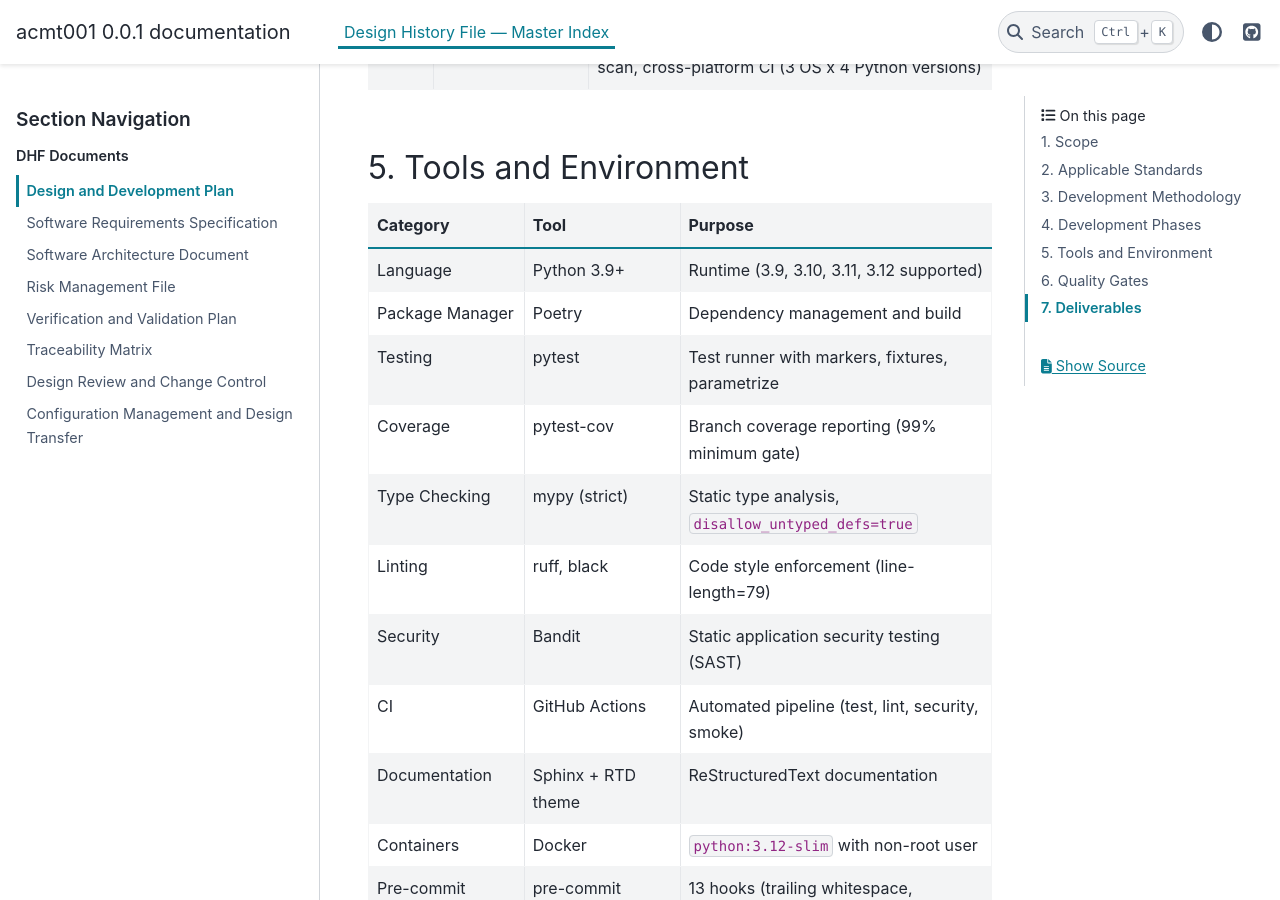
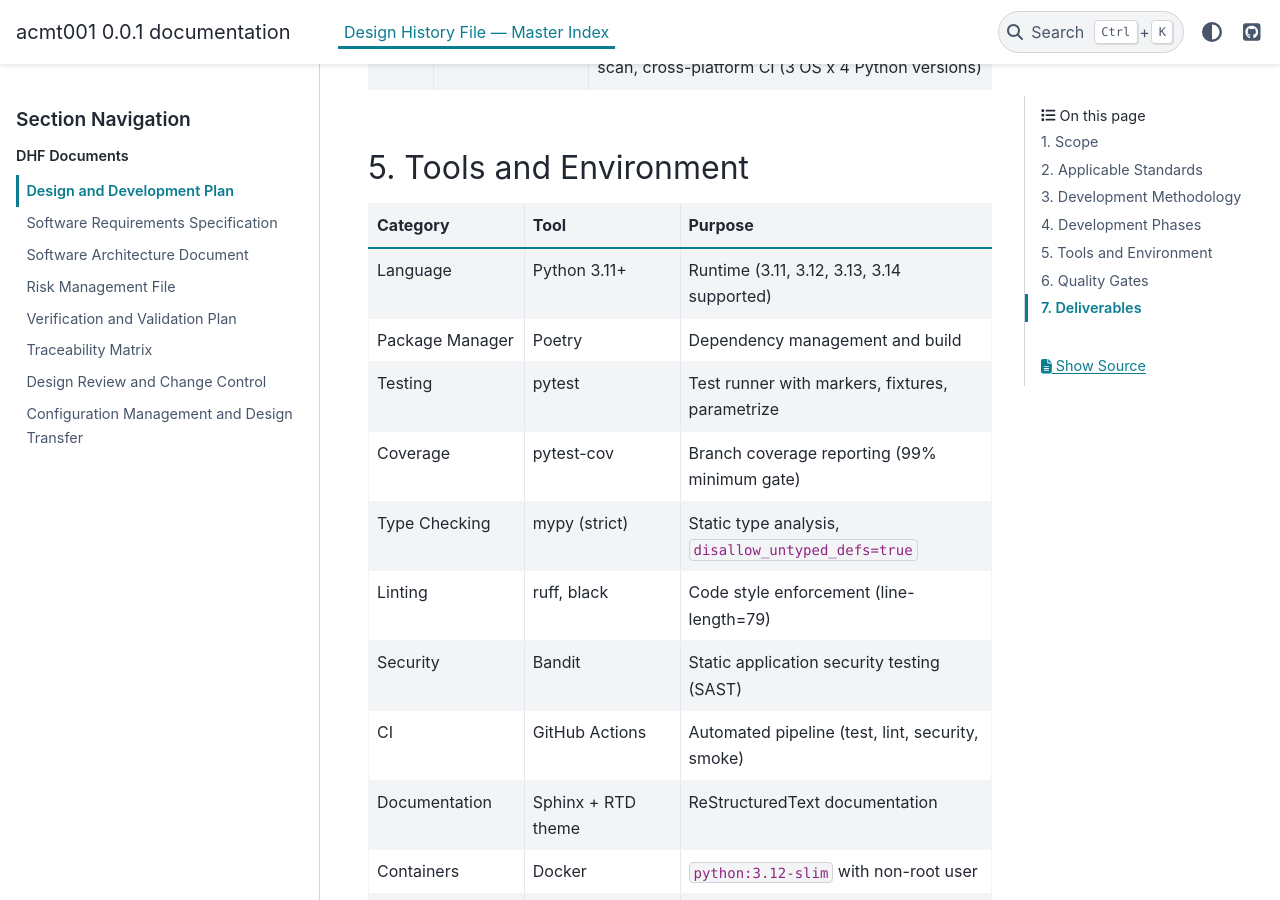
Before and after one commit to sebastienrousseau/acmt001, a Sphinx documentation site: the page built from docs/dhf/design-development-plan.rst, in a window 1280 px wide and 900 px high, scrolled down 2656 px. Built offline with Sphinx 7.4.7 and the PyData theme 0.15.4, drawn with Linux system fonts in a browser that asks for light colours.

Commit message:
fix: raise the Python floor to 3.11
Drop Python 3.10, as the maintainer decided for the whole acmt001
suite. acmt001-mcp already moved when Hypothesis 6.170.12 (3.11+)
stopped resolving on its 3.10 floor, and filelock 4.2.1, the advisory
floor in requirements/audit.in, also needs 3.11.

The pyproject python constraint (and the classifiers Poetry derives
from it), the ruff, black and mypy targets, the CI test matrix and the
make pip-compile target move to 3.11. The tomli backport leaves the
dev group and ci.in, and the suite check and the version guard test
import the stdlib tomllib directly. ci.txt, runtime.txt and build.txt
are recompiled with uv for 3.11, which only drops the 3.10 forks; no
pin for 3.11 or newer moves.

ruff's py311 rules turn the three (str, Enum) classes in acmt001.api
into StrEnum (UP042). Values, equality and pydantic serialisation are
unchanged; str() of a member now gives its value, as the changelog
says. The vendored, checksum-pinned suite conformance test keeps its
3.10 tomli fallback and gets a commented per-file UP036 ignore, the
same as acmt001-mcp.

README, CONTRIBUTING (which said 3.9.2+) and the design history file
(3.9 to 3.12) now state 3.11 to 3.14. ci.in's comment no longer names
scripts/ci-install.sh, which this repository does not have.

Verified: make check on 3.12 (1076 tests, 99.89% coverage, ruff,
black, mypy, bandit, complexity, versions, examples, bench), and
pytest, the bench and mypy on 3.11.

Assisted-by: Claude Code:claude-opus-5-5
Co-Authored-By: Claude Opus 5.5 <noreply@anthropic.com>
Signed-off-by: Sebastien Rousseau <sebastienrousseau@users.noreply.github.com>

```diff
--- a/docs/dhf/configuration-management-design-transfer.rst
+++ b/docs/dhf/configuration-management-design-transfer.rst
@@ -214,7 +214,7 @@ following verified characteristics:
    * - CI matrix configurations
      - 14 (12 test + 1 lint + 1 security)
    * - Python versions
-     - 3.9, 3.10, 3.11, 3.12
+     - 3.11, 3.12, 3.13, 3.14
    * - Operating systems
      - Linux (Ubuntu), macOS, Windows
    * - Data source formats
--- a/docs/dhf/design-development-plan.rst
+++ b/docs/dhf/design-development-plan.rst
@@ -128,8 +128,8 @@ The project follows an **iterative, test-driven, CI-gated** methodology:
      - Tool
      - Purpose
    * - Language
-     - Python 3.9+
-     - Runtime (3.9, 3.10, 3.11, 3.12 supported)
+     - Python 3.11+
+     - Runtime (3.11, 3.12, 3.13, 3.14 supported)
    * - Package Manager
      - Poetry
      - Dependency management and build
--- a/docs/dhf/software-requirements-specification.rst
+++ b/docs/dhf/software-requirements-specification.rst
@@ -337,7 +337,7 @@ Software Requirements Specification
      - Requirement
      - Priority
    * - NFR-301
-     - The system shall support Python 3.9, 3.10, 3.11, and 3.12.
+     - The system shall support Python 3.11, 3.12, 3.13, and 3.14.
      - Essential
    * - NFR-302
      - The system shall pass CI on Linux (Ubuntu), macOS, and Windows.
--- a/docs/dhf/traceability-matrix.rst
+++ b/docs/dhf/traceability-matrix.rst
@@ -345,8 +345,8 @@ Traceability Matrix
      - Test File(s)
    * - NFR-301
      - ``pyproject.toml``
-     - ``python = "^3.9.2"``
-     - CI test matrix (3.9, 3.10, 3.11, 3.12)
+     - ``python = ">=3.11,<4.0"``
+     - CI test matrix (3.11, 3.12, 3.13, 3.14)
    * - NFR-302
      - ``.github/workflows/ci.yml``
      - OS matrix: ubuntu, macos, windows
--- a/docs/dhf/verification-validation-plan.rst
+++ b/docs/dhf/verification-validation-plan.rst
@@ -345,7 +345,7 @@ push and pull request:
      - Matrix
      - Actions
    * - **test**
-     - 3 OS (ubuntu, macos, windows) x 4 Python (3.9, 3.10, 3.11, 3.12)
+     - 3 OS (ubuntu, macos, windows) x 4 Python (3.11, 3.12, 3.13, 3.14)
      - Install dependencies, run full test suite with coverage, upload
        coverage to Codecov (Python 3.12 / ubuntu only)
    * - **smoke**
--- a/docs/index.rst
+++ b/docs/index.rst
@@ -25,7 +25,7 @@ Four developer-facing surfaces sit on top of one shared service layer
 * **LSP server** — a Language Server (``acmt001-lsp``) providing diagnostics,
   completion, and hover for account-data JSON files in editors.
 
-The MCP and LSP servers ship as companion packages (Python 3.10+):
+The MCP and LSP servers ship as companion packages (Python 3.11+):
 
 .. code-block:: sh
 
```
Also changed, not shown: CHANGELOG.md (+26 -0 lines), CONTRIBUTING.md (+1 -1 lines), README.md (+7 -7 lines), pyproject.toml (+9 -7 lines), 10 other files.
